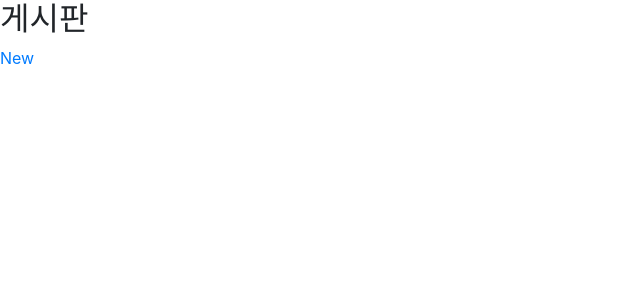
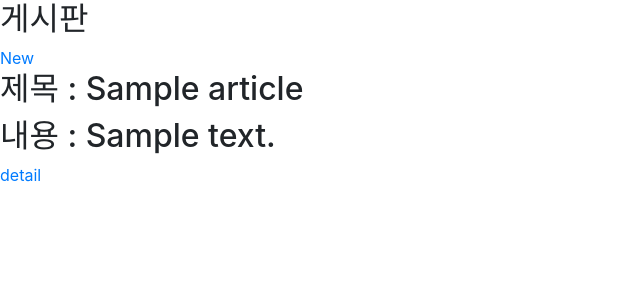
Before and after one commit to aaakch0316/django2.1.15, a Django app: page /articles/ in a window 1280 px wide. Shown: the top 300 px of the page, without its empty margins (0-640 px from the left). Run offline with Django 3.2, Linux system fonts and the light colour scheme; tables that the repository leaves empty hold one stand-in row (values such as "Sample post"); some libraries are stand-ins or nearby versions.

Commit message:
django3 [+] create in CRUD

```diff
--- a/django3/articles/templates/articles/index.html
+++ b/django3/articles/templates/articles/index.html
@@ -2,5 +2,10 @@
 
 {% block body %}
 <h2>게시판</h2>
-<a href="#">New</a>
+<a href="/articles/new/">New</a>
+{% for article in articles %}
+    <h2>제목 : {{ article.title }}</h2>
+    <h2>내용 : {{ article.content }}</h2>
+    <a href="#">detail</a>
+{% endfor %}
 {% endblock %}
--- a/django3/articles/urls.py
+++ b/django3/articles/urls.py
@@ -3,4 +3,6 @@ from . import views
 
 urlpatterns = [
     path('', views.index),
+    path('new/', views.new),
+    path('create/', views.create),
 ]
--- a/django3/articles/views.py
+++ b/django3/articles/views.py
@@ -1,5 +1,20 @@
-from django.shortcuts import render
+from django.shortcuts import render, redirect
+from .models import Article
 
 # Create your views here.
 def index(request):
-    return render(request, 'articles/index.html')
+    articles = Article.objects.all()
+    context = {
+        'articles' : articles
+    }
+    return render(request, 'articles/index.html', context)
+
+def new(request):
+    return render(request, 'articles/new.html')
+
+def create(request):
+    title = request.GET.get('title')
+    content = request.GET.get('content')
+    article = Article(title=title, content=content)
+    article.save()
+    return redirect('/articles/')
```
Also changed, not shown: django3/articles/templates/articles/new.html (added, +12 -0 lines).
